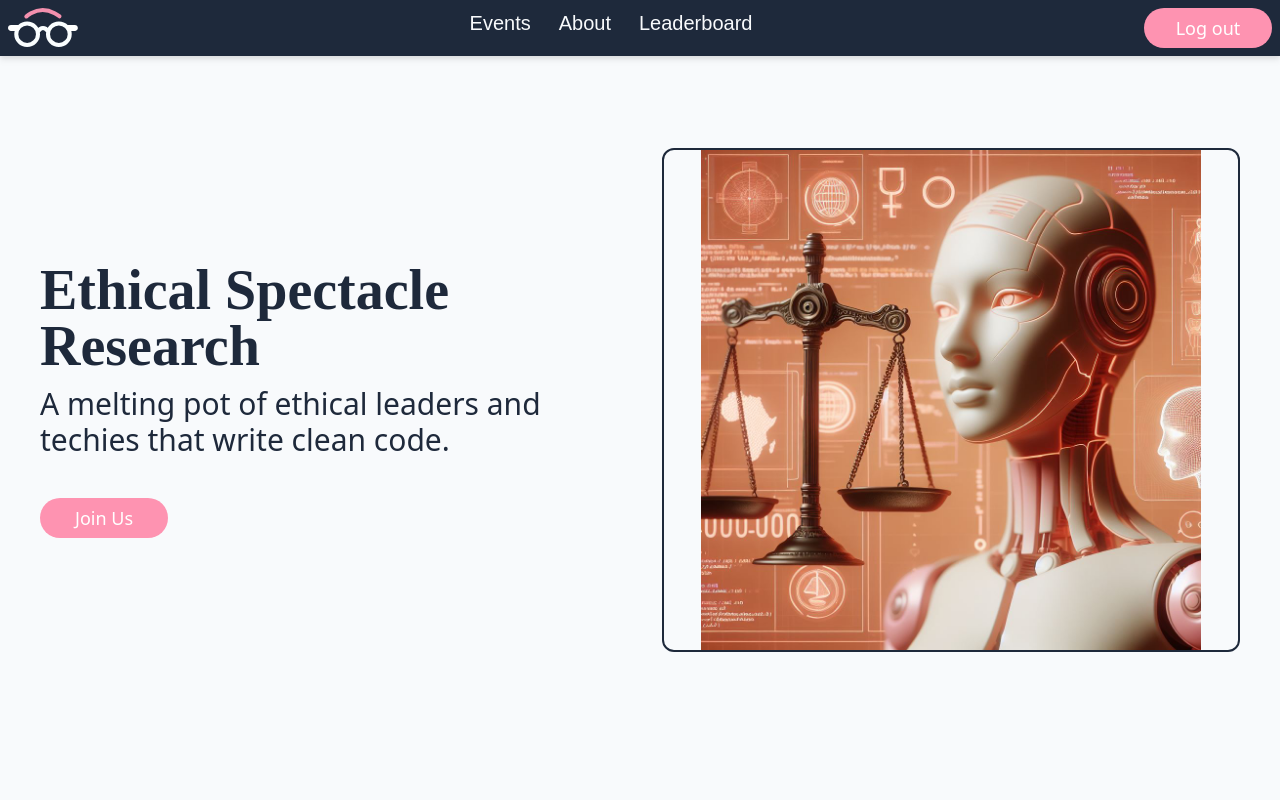
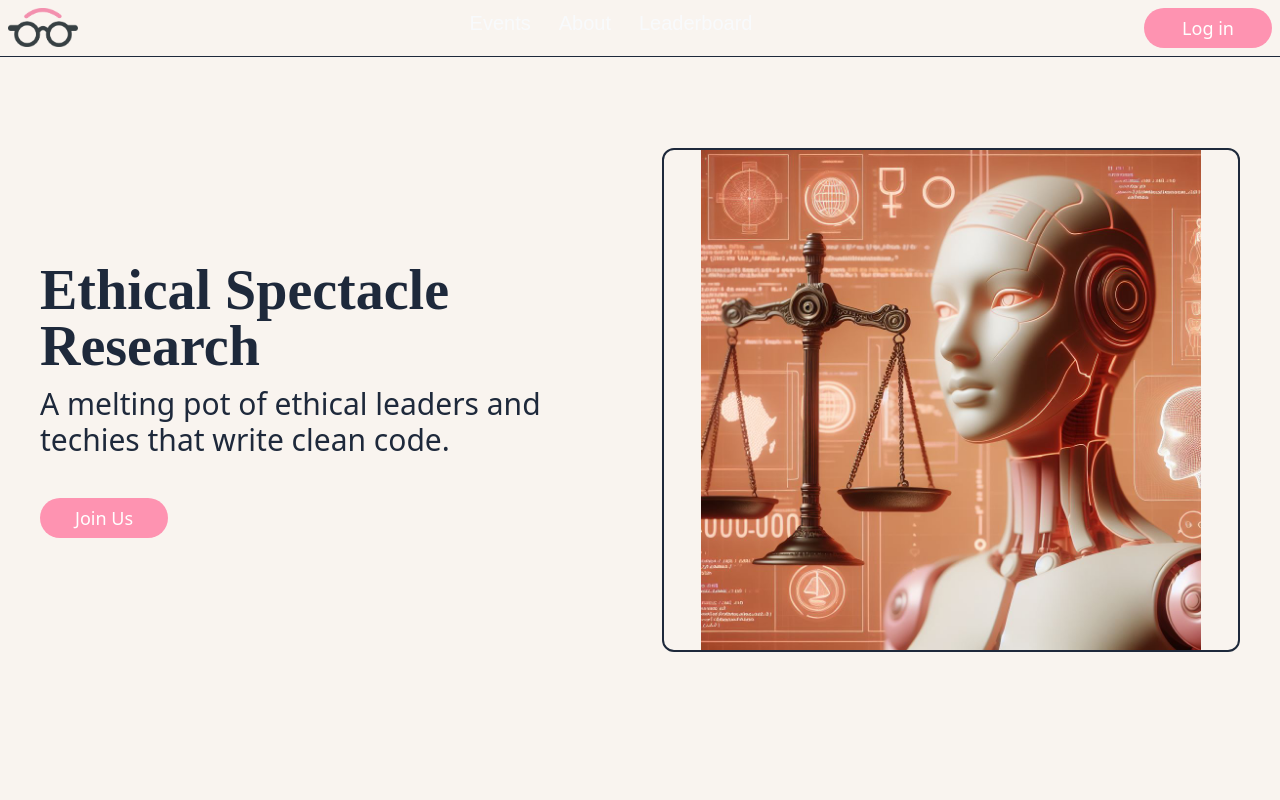
Before and after one commit to Ethical-Spectacle/newsite, a Next.js app: page / in a window 1280 px wide. Shown: the top 800 px of the page. Built offline with nearby package versions, Linux system fonts and the light colour scheme.

Commit message:
Update nav bar

```diff
--- a/app/components/NavBar/MobileMenu.js
+++ b/app/components/NavBar/MobileMenu.js
@@ -1,24 +1,51 @@
+import { useState } from 'react'
+import { useRouter } from 'next/navigation';
+import { useLogged } from '@/context/store';
 import Button from '../Button'
 import Link from 'next/link'
 import Image from 'next/image'
-import whitelogo from '../../assets/whitelogo.svg'
+import esr from '@/assets/esr.png'
 import { FontAwesomeIcon } from '@fortawesome/react-fontawesome'
 import { faXmark } from '@fortawesome/free-solid-svg-icons'
 import { faInstagram, faLinkedin, faGithub } from '@fortawesome/free-brands-svg-icons'
 
 
 function MobileMenu({ toggleMobileMenu }) {
+    const router = useRouter();
+    const { logged, setLogged } = useLogged();
     const liClasses = 'text-2xl'
     const dividerClasses= 'flex h-[1px] w-full bg-rose-400 mt-3'
+    const [userEmail, setUserEmail] = useState('');
+    const [isLoggedIn, setIsLoggedIn] = useState(false); // Define isLoggedIn state
+    const [isAdmin, setIsAdmin] = useState(false); // Define isAdmin state
+    const [isEmailVerified, setIsEmailVerified] = useState(false); // Define isEmailVerified state
+
+    const handleLogout = () => {
+        localStorage.removeItem("userEmail");
+        localStorage.removeItem("isLoggedIn");
+        localStorage.removeItem("isEmailVerified");
+        setUserEmail(null);
+        setIsLoggedIn(false);
+        setIsAdmin(false);
+        setIsEmailVerified(false);
+        setLogged(false);
+        toggleMobileMenu();
+        router && router.push('/join/login');
+      };
+
+      const handleLogin = () => {
+        toggleMobileMenu();
+        router && router.push('/join/login');
+      }
 
   return (
     <div className="absolute top-0 left-0 w-screen h-screen z-10">
-        <div className="bg-slate-50 w-full h-full py-4 flex flex-col justify-between items-stretch">
-            <div className='bg-slate-800 mx-2 h-20 p-2 rounded-lg text-white flex items-center justify-between'>
+        <div className="bg-cream w-full h-full py-4 flex flex-col justify-between items-stretch">
+            <div className='mx-2 h-20 p-2 flex items-center justify-between border border-slate-800'>
                 <Link href="/" onClick={toggleMobileMenu}>
-                    <Image src={whitelogo} alt="Ethical Spectacle Research" width={70} height={70} />
+                    <Image src={esr} alt="Ethical Spectacle Research" width={70} height={70} />
                 </Link>
-                <div className='w-10 h-10 md:hidden bg-slate-50 flex items-center justify-center rounded-lg' onClick={toggleMobileMenu}>
+                <div className='w-10 h-10 md:hidden flex items-center justify-center border border-slate-800' onClick={toggleMobileMenu}>
                     <FontAwesomeIcon icon={faXmark} className='w-6 h-6 black-svg' />
                 </div>
             </div>
@@ -36,8 +63,8 @@ function MobileMenu({ toggleMobileMenu }) {
                     <span className={dividerClasses} />
                 </li>
             </ul>
-            <div className='bg-slate-800 mx-2 h-20 p-2 rounded-lg text-white flex items-center justify-between'>
-                <Button title='Log in' href='/join/login' clickFunction={toggleMobileMenu} />
+            <div className='bg-slate-800 mx-2 h-20 p-2 text-white flex items-center justify-between'>
+                <Button title={logged ? 'Log out':'Log in'} clickFunction={logged ? handleLogout : handleLogin } />
 
                 <div className='space-x-2'>
                     <FontAwesomeIcon icon={faGithub} className='w-10 h-10' />
--- a/app/components/NavBar/NavBar.js
+++ b/app/components/NavBar/NavBar.js
@@ -3,7 +3,7 @@
 import React, { useState, useEffect } from 'react';
 import { useRouter } from 'next/navigation';
 import { useLogged } from '@/context/store';
-import whitelogo from '../../assets/whitelogo.svg'
+import esr from '@/assets/esr.png'
 import Image from 'next/image'
 import Link from 'next/link'
 import Button from '../Button'
@@ -14,7 +14,6 @@ import { faBars } from '@fortawesome/free-solid-svg-icons'
 function NavBar() {
   const { logged, setLogged } = useLogged();
   const [showMobileMenu, setShowMobileMenu] = useState(false);
-  const [buttonText, setButtonText] = useState('Log in');
   const [userEmail, setUserEmail] = useState('');
   const [isLoggedIn, setIsLoggedIn] = useState(false); // Define isLoggedIn state
   const [isAdmin, setIsAdmin] = useState(false); // Define isAdmin state
@@ -23,19 +22,26 @@ function NavBar() {
 
   useEffect(() => {
     const isLoggedInValue = localStorage.getItem("isLoggedIn");
-    if (isLoggedInValue !== "false") {
-      setButtonText('Log out');
+    if (isLoggedInValue !== "false" && isLoggedInValue !== null) {
       setLogged(true);
     }
     else {
-      setButtonText('Log in');
+
       setLogged(false);
     }
   }, []);
 
   const toggleMobileMenu = () => {
     setShowMobileMenu(!showMobileMenu);
+    if (!showMobileMenu) {
+      // Disable scrolling when mobile menu is shown
+      document.body.classList.add('no-scroll');
+    } else {
+      // Enable scrolling when mobile menu is hidden
+      document.body.classList.remove('no-scroll');
+    }
   };
+
 
   const handleLogout = () => {
     localStorage.removeItem("userEmail");
@@ -56,10 +62,10 @@ function NavBar() {
   const hoverClasses = 'text-slate-50 hover:font-semibold hover:underline hover:decoration-rose-400 hover:underline-offset-4'
 
   return (
-    <nav className='w-full fixed justify-center bg-slate-800 drop-shadow-md z-20'>
+    <nav className='w-full fixed justify-center z-20 bg-cream border-b border-slate-800'>
       <div className='max-w-1440 p-2 flex md:flex-row justify-between mx-auto'>
         <Link href="/">
-          <Image src={whitelogo} alt="Ethical Spectacle Research" width={70} height={70} />
+          <Image src={esr} alt="Ethical Spectacle Research Logo" width={70} height={70} />
         </Link>
         <ul className='space-x-4 hidden md:flex text-black space-x-7'>
           <li className={hoverClasses}>
@@ -74,7 +80,7 @@ function NavBar() {
         </ul>
         <div className='flex space-x-4 justify-center items-center'>
           <Button title={logged ? 'Log out':'Log in'} clickFunction={logged ? handleLogout : handleLogin } />
-          <div className='w-7 h-7 text-slate-50 md:hidden' onClick={toggleMobileMenu}>
+          <div className='w-7 h-7 text-slate-800 md:hidden' onClick={toggleMobileMenu}>
             <FontAwesomeIcon icon={faBars} className='w-full h-full' />
           </div>
         </div>
--- a/app/globals.css
+++ b/app/globals.css
@@ -16,9 +16,14 @@
   }
 }
 
+.no-scroll {
+  overflow: hidden;
+}
+
+
 body {
   color: rgb(var(--foreground-rgb));
-  background: rgb(248 250 252);
+  @apply bg-cream;
 }
 
 h1, h2, h3, h4, h5, h6 {
--- a/tailwind.config.js
+++ b/tailwind.config.js
@@ -18,6 +18,7 @@ module.exports = {
       colors: {
         'cpink': '#FE93B1',
         'cpinklight': '#FE93B1',
+        'cream': '#F9F4EF',
       },
       keyframes: {
         'border-spin': {
```
Also changed, not shown: app/assets/esr.png (added).
